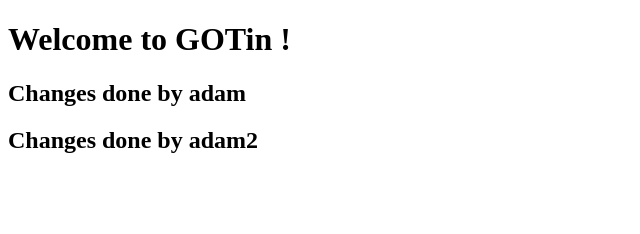
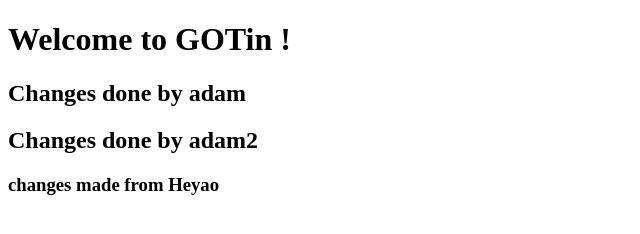
Before and after one commit to haripery/GOTin, a plain HTML site: page index.html in a window 1280 px wide. Shown: the whole page, without its empty margins (0-640 px from the left). Drawn offline with Linux system fonts and the light colour scheme.

Commit message:
added h3
commit from Heyaon

```diff
--- a/index.html
+++ b/index.html
@@ -11,5 +11,6 @@
         <h1>Welcome to GOTin !</h1>
         <h2>Changes done by adam</h2>
         <h2>Changes done by adam2</h2>
+        <h3> changes made from Heyao</h3>
     </body>
 </html>
```
